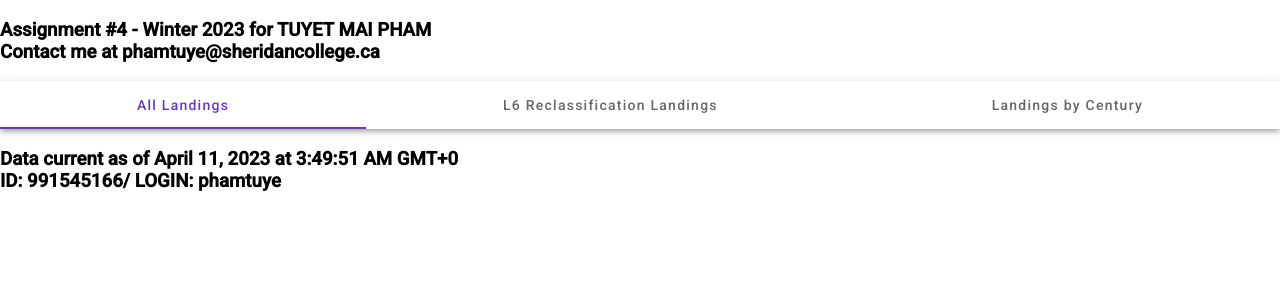
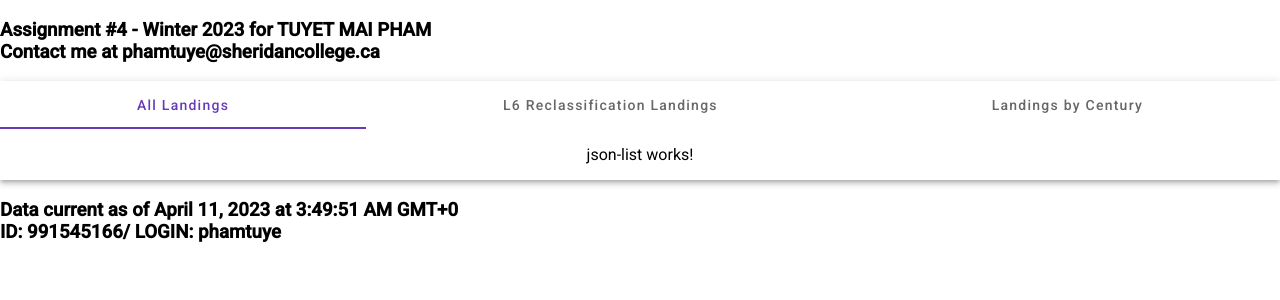
Before and after one commit to maimengmeo/Angular-JSON-Tables, an Angular app: page / in a window 1280 px wide. Shown: the top 300 px of the page. Built offline with nearby package versions, Linux system fonts and the light colour scheme.

Commit message:
share landings

```diff
--- a/src/app/app.component.html
+++ b/src/app/app.component.html
@@ -6,7 +6,7 @@
                class="example-stretched-tabs mat-elevation-z4"
 		[ngStyle]="{textAlign: 'center'}">
     <mat-tab label="All Landings">
-
+      <app-json-list [landings]="landings"></app-json-list>
     </mat-tab>
     <mat-tab label="L6 Reclassification Landings"></mat-tab>
     <mat-tab label="Landings by Century"></mat-tab>
--- a/src/app/app.component.ts
+++ b/src/app/app.component.ts
@@ -1,5 +1,5 @@
 import { Component } from '@angular/core';
-import {Bio, Landing} from './interface/interfaces';
+import {Bio, Landings} from './interface/interfaces';
 import data from '../assets/data/A4.json';
 
 @Component({
@@ -11,5 +11,5 @@ export class AppComponent {
   title = 'A4phamtuye';
 
   bio: Bio = data.A4Student;
-  landing: Landing[] = data.landings;
+  landing: Landings[] = data.landings;
 }
--- a/src/app/interface/interfaces.ts
+++ b/src/app/interface/interfaces.ts
@@ -5,7 +5,7 @@ export interface Bio {
     SheridanID: string;
 }
 
-export interface Landing {
+export interface Landings {
     name: string;
     id: string;
     recclass: string;
--- a/src/app/json-list/json-list.component.ts
+++ b/src/app/json-list/json-list.component.ts
@@ -1,4 +1,5 @@
-import { Component } from '@angular/core';
+import { Component, Input } from '@angular/core';
+import { Landings } from '../interface/interfaces';
 
 @Component({
   selector: 'app-json-list',
@@ -6,5 +7,7 @@ import { Component } from '@angular/core';
   styleUrls: ['./json-list.component.css']
 })
 export class JsonListComponent {
+  @Input() landings!: Landings[];
 
+  displayedColumn: string[] = ["id", "name", "mass", "year"];
 }
```
